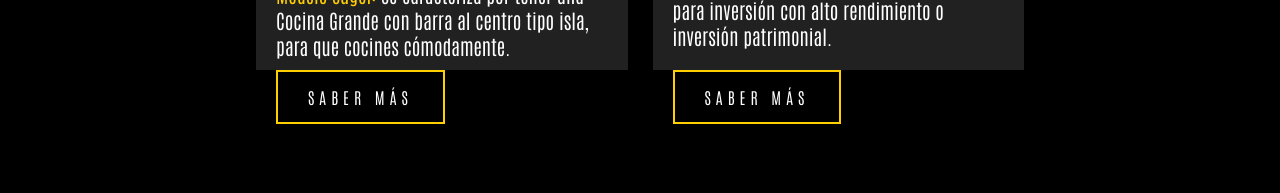
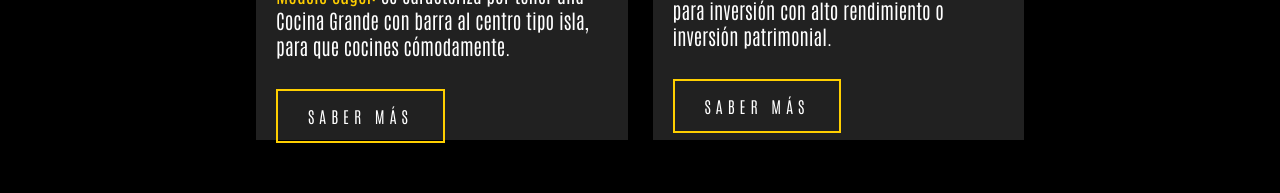
Before and after one commit to nevyl001/mikita, a Next.js app: page / in a window 1280 px wide. Shown: the part 2445-2638 px from the top of the page. Built offline with nearby package versions, Linux system fonts and the light colour scheme.

Commit message:
changemebtn

```diff
--- a/components/Layout/Menu.module.css
+++ b/components/Layout/Menu.module.css
@@ -1,5 +1,4 @@
 .menu {
-  position: fixed;
   top: 0;
   left: 0;
   width: 100%;
--- a/pages/index.js
+++ b/pages/index.js
@@ -216,11 +216,11 @@ export default function Home() {
               Grande con barra al centro tipo isla, para que cocines
               cómodamente.
             </Paragraph>
-          </div>
             <div className={styles.ov_btn_slide_close}>
               <Link href="/">
                 <a>SABER MÁS</a>
               </Link>
+            </div>
           </div>
         </div>
         <div className={styles.elige_right}>
@@ -255,11 +255,11 @@ export default function Home() {
               Innovador por su diseño de doble altura. Ideal para inversión con
               alto rendimiento o inversión patrimonial.
             </Paragraph>
-          </div>
             <div className={styles.ov_btn_slide_close}>
               <Link href="/">
                 <a>SABER MÁS</a>
               </Link>
+            </div>
           </div>
         </div>
       </div>
--- a/styles/Home.module.css
+++ b/styles/Home.module.css
@@ -121,13 +121,13 @@
 }
 .town_logo {
   position: absolute;
-  top: 0px;
+  top: 50px;
   left: 0px;
   width: 15%;
 }
 .elige {
-  margin-bottom: 100px;
   margin: 0 auto;
+  margin-bottom: 200px;
   gap: 25px;
   width: 60%;
   display: flex;
@@ -181,7 +181,7 @@
   background-color: #ffcf00;
 }
 .elige .text {
-  height: 380px;
+  height: 450px;
   padding: 20px 20px;
   background-color: #212121;
 }
@@ -190,8 +190,7 @@
 }
 .elige .ov_btn_slide_close {
   cursor: pointer;
-  margin-bottom: 100px;
-  margin-left: 20px;
+  margin-top: 20px;
 }
 /* seccion video */
 .video {
--- a/styles/globals.css
+++ b/styles/globals.css
@@ -7,16 +7,13 @@ body {
   font-family: "Antonio", sans-serif;
   background-color: black;
 }
-
 a {
   color: inherit;
   text-decoration: none;
 }
-
 * {
   box-sizing: border-box;
 }
-
 main {
   overflow: hidden;
 }
@@ -67,7 +64,6 @@ main {
   padding-left: 20px;
   display: inline-block;
 }
-
 .menu_right a {
   padding: 30px 10px;
   text-decoration: none;
@@ -79,5 +75,3 @@ main {
 .menu_right a:hover {
   border-bottom: 4px solid #ffcf00;
 }
-
-/*** ESTILOS BOTÓN SLIDE CLOSE ***/
```
Lines whose indentation alone changed are shown as unchanged.
